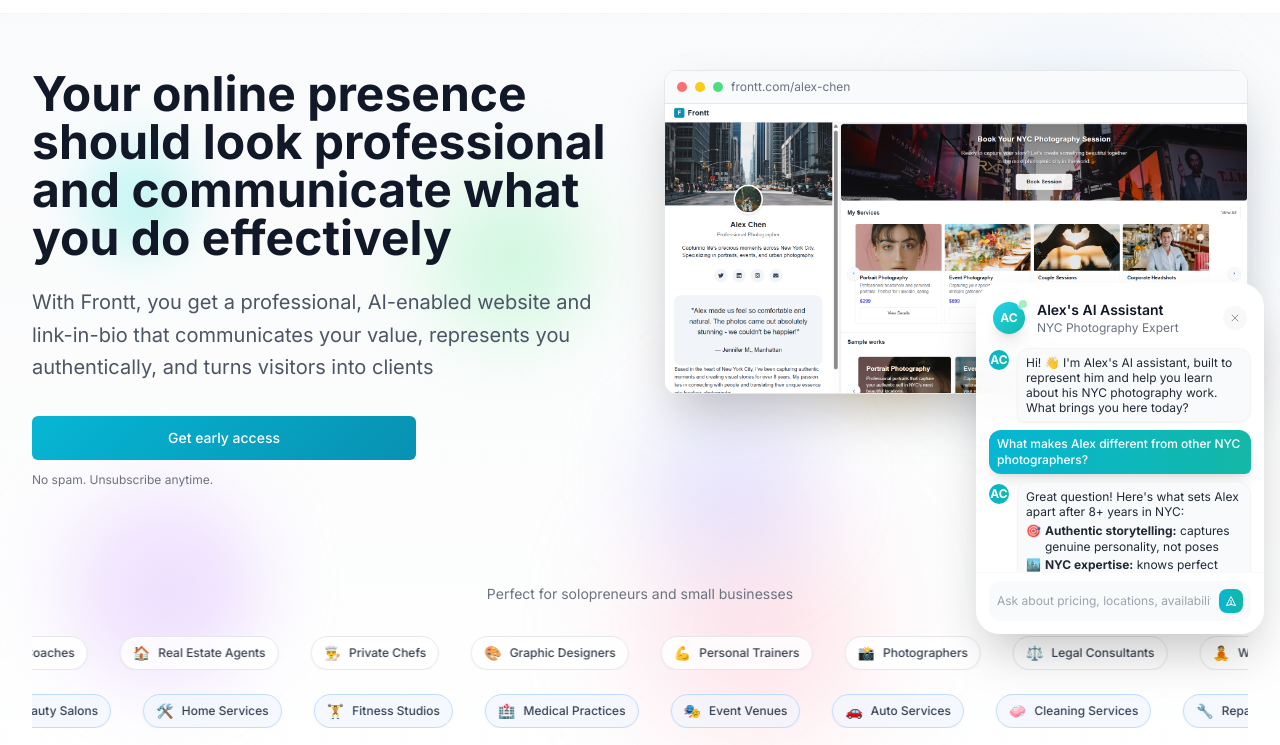
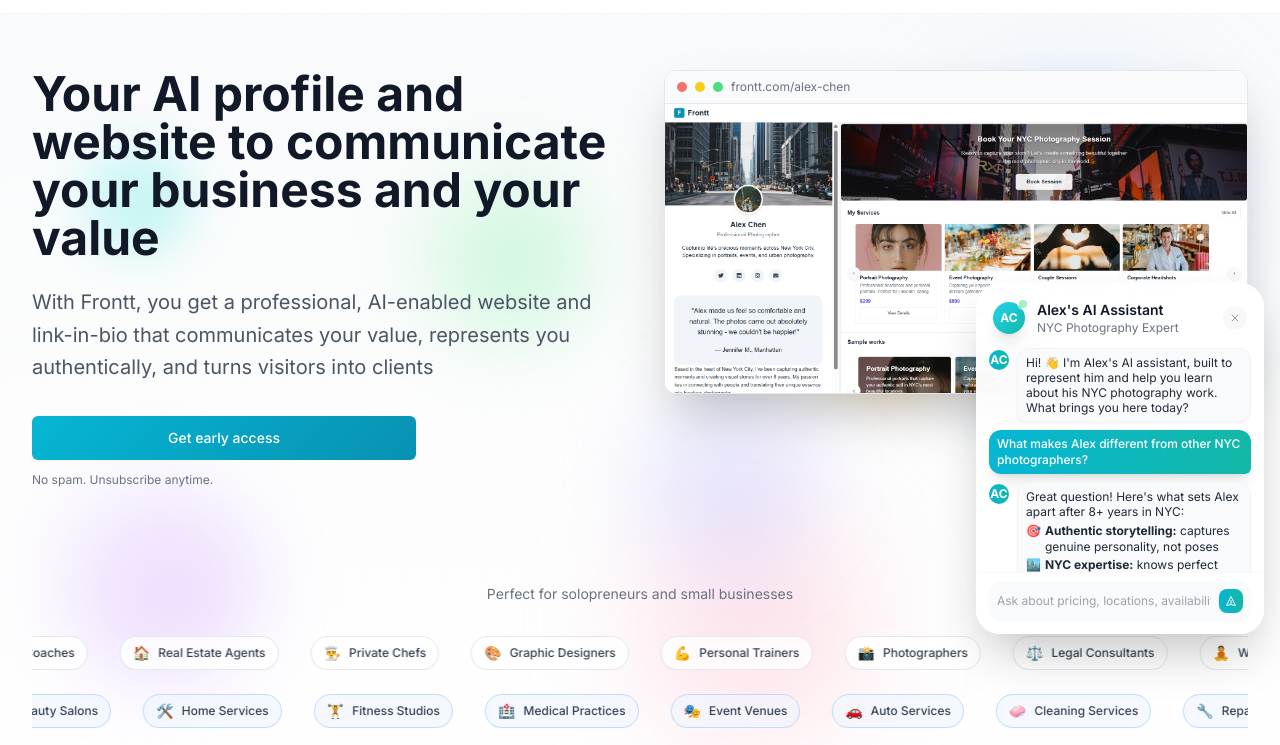
Before and after one commit to Joon017/frontt, a plain HTML site: page index.html in a window 1280 px wide. Shown: the part 55-800 px from the top of the page. Drawn offline with nearby package versions, Linux system fonts and the light colour scheme.

Commit message:
Update index.html

```diff
--- a/index.html
+++ b/index.html
@@ -172,7 +172,7 @@
                 <div>
                     <!-- <p class="text-sm text-gray-600 mb-4">Coming soon</p> -->
                     <h1 class="text-4xl sm:text-5xl font-bold text-gray-900 leading-tight mb-6">
-                        Your online presence should look professional and communicate what you do effectively
+                        Your AI profile and website to communicate your business and your value
                     </h1>
                     <p class="text-xl text-gray-600 leading-relaxed mb-8">
                         With Frontt, you get a professional, AI-enabled website and link-in-bio that communicates your value, represents you authentically, and turns visitors into clients                    <div class="mb-8">
```
